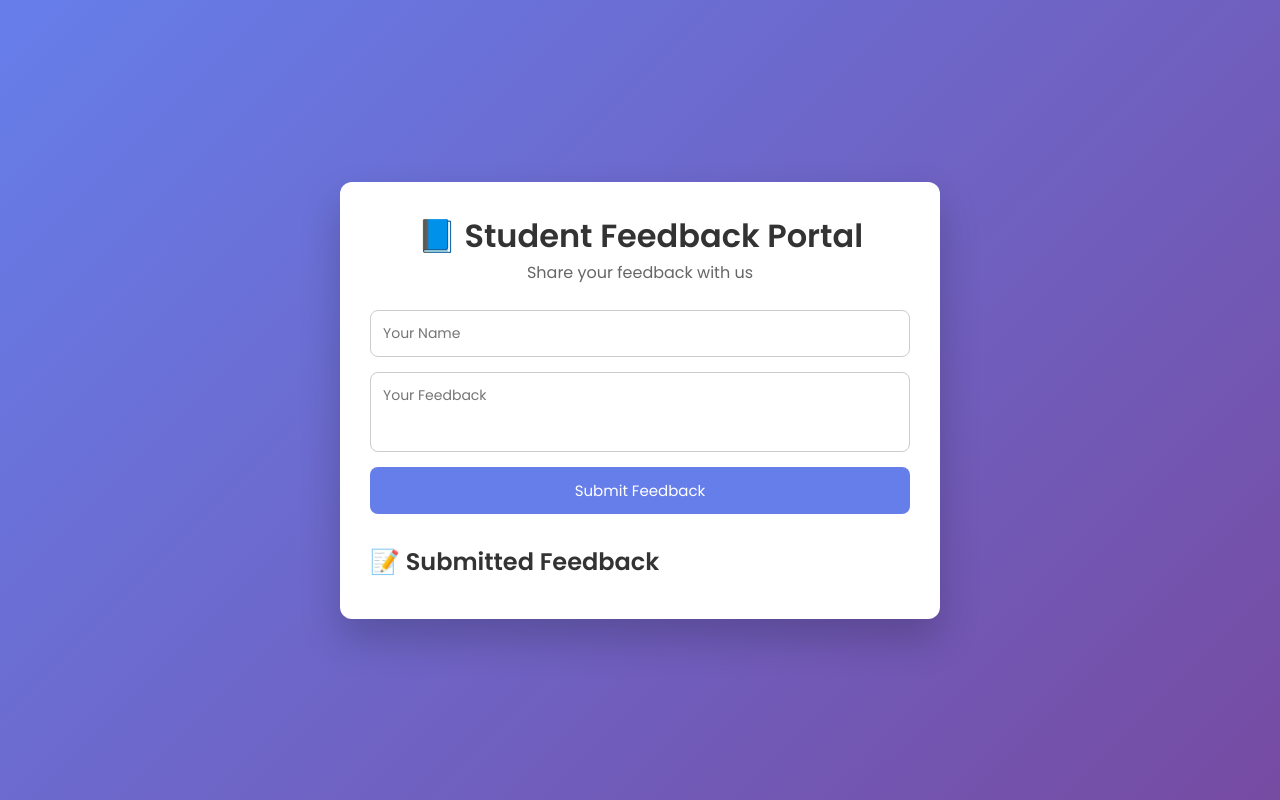
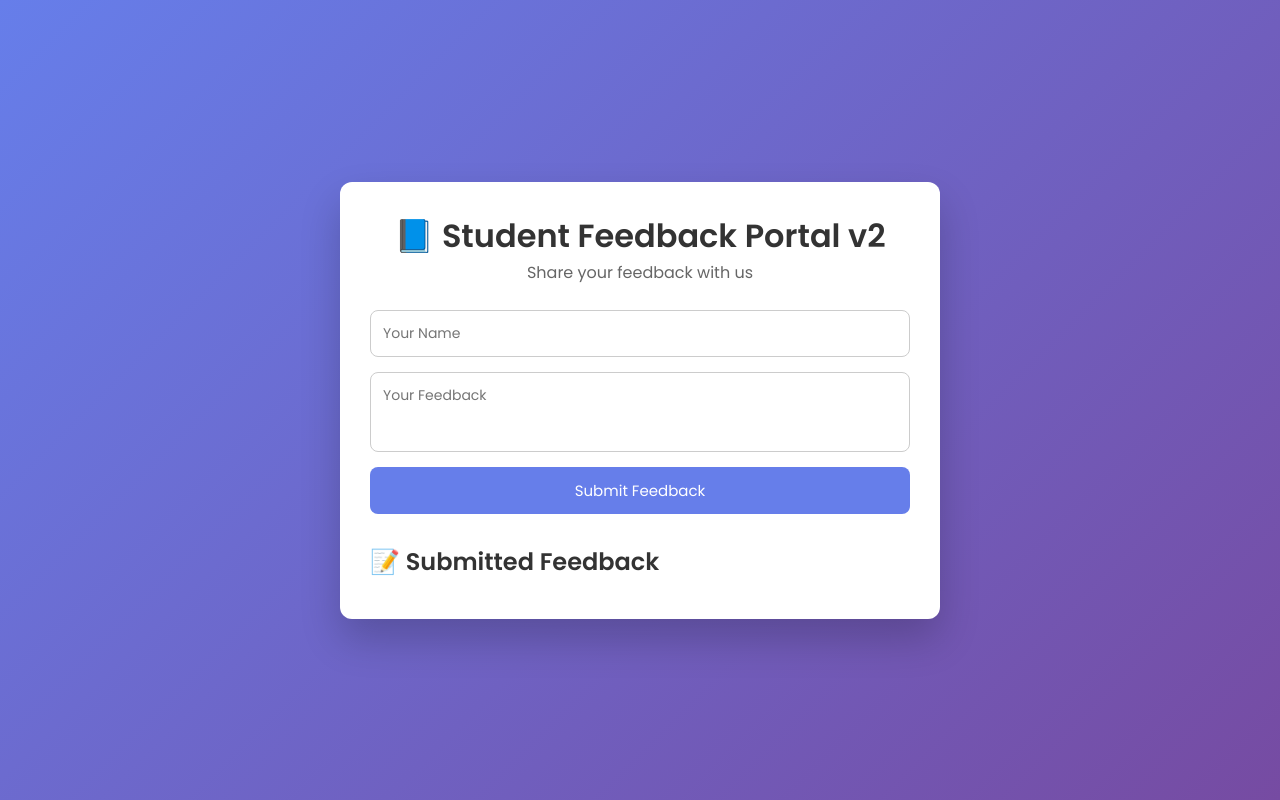
Before and after one commit to majid-gt/student-feedback-ci-cd, a plain HTML site: page frontend/index.html in a window 1280 px wide. Drawn offline with Linux system fonts and the light colour scheme; no server answers.

Commit message:
First successful pipeline run, adding v2 to see changes

```diff
--- a/frontend/index.html
+++ b/frontend/index.html
@@ -10,7 +10,7 @@
 <body>
 
     <div class="container">
-        <h1>📘 Student Feedback Portal</h1>
+        <h1>📘 Student Feedback Portal v2</h1>
         <p class="subtitle">Share your feedback with us</p>
 
         <div class="card">
```
